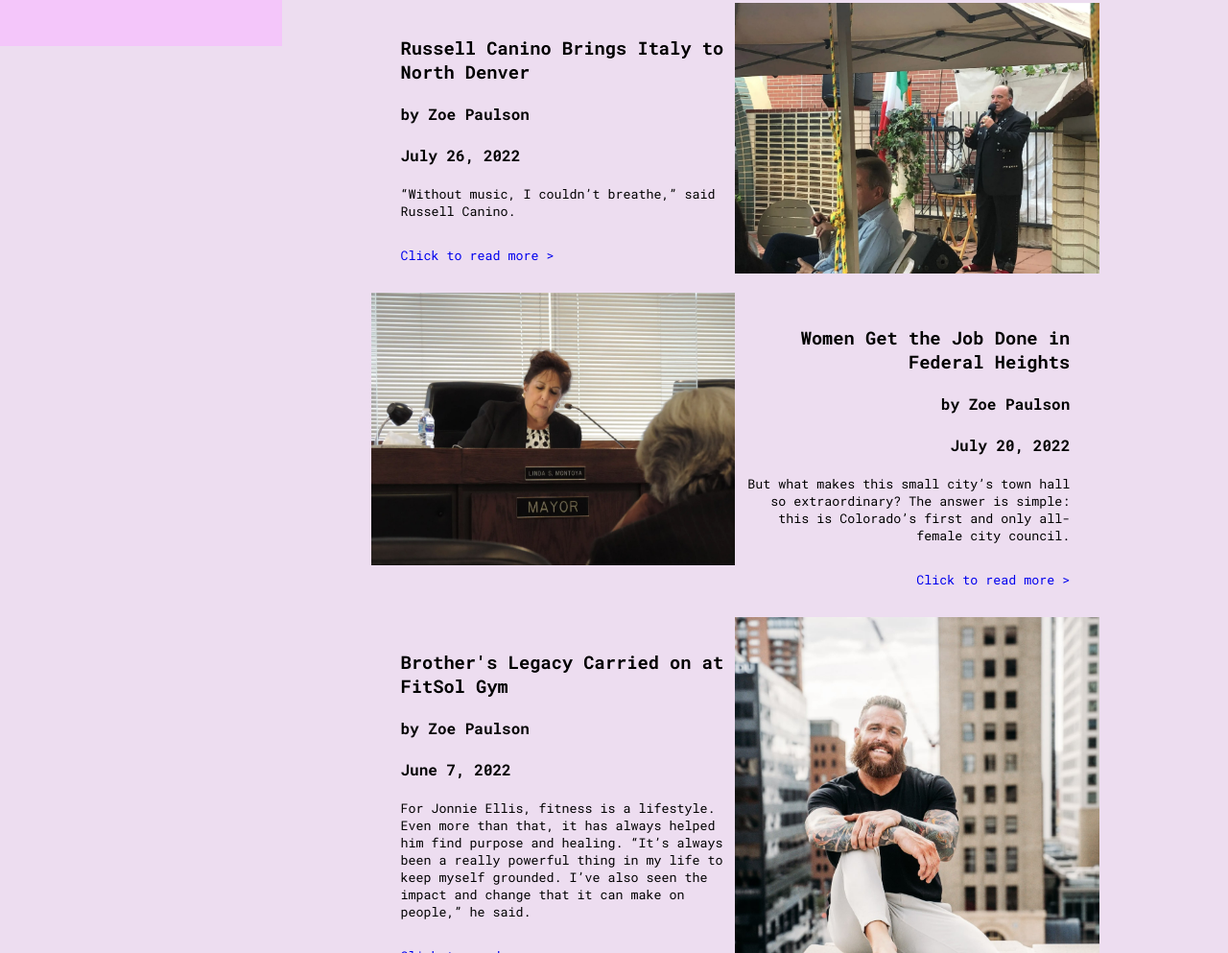
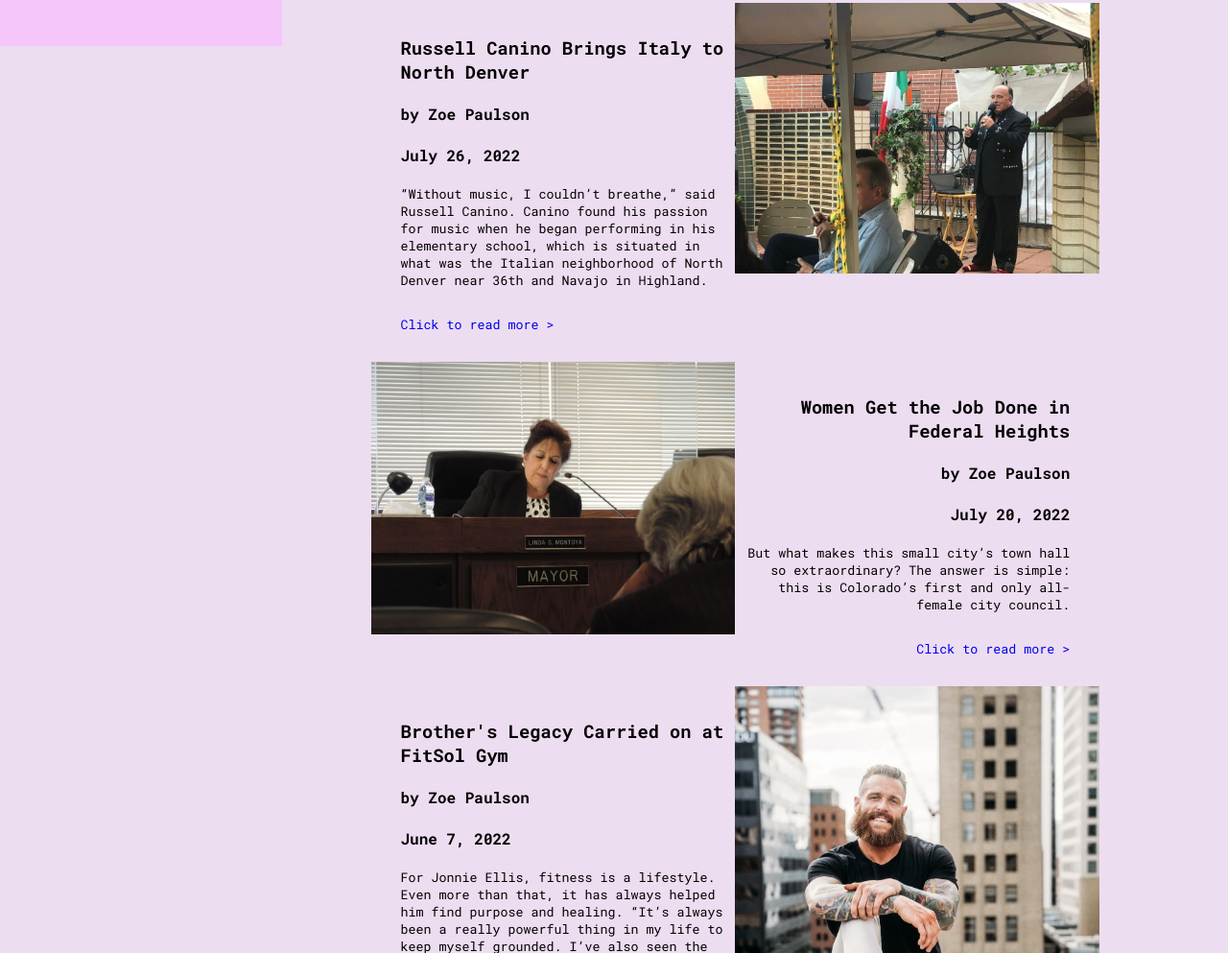
Before and after one commit to zoepaulson/zoepaulson.github.io-main, a plain HTML site: page written/writtenHome.html in a window 1280 px wide. Shown: the part 944-1937 px from the top of the page at 96% size. Drawn offline with Linux system fonts and the light colour scheme.

Commit message:
pls work

```diff
--- a/written/writtenHome.html
+++ b/written/writtenHome.html
@@ -45,7 +45,7 @@
       <h3>Russell Canino Brings Italy to North Denver</h3>
       <h4>by Zoe Paulson</h4>
       <h4>July 26, 2022</h4>
-      <p>“Without music, I couldn’t breathe,” said Russell Canino.</p>
+      <p>“Without music, I couldn’t breathe,” said Russell Canino. Canino found his passion for music when he began performing in his elementary school, which is situated in what was the Italian neighborhood of North Denver near 36th and Navajo in Highland.</p>
       <a href="/written/russellcanino.html">Click to read more ></a>
     </div>
 
```
